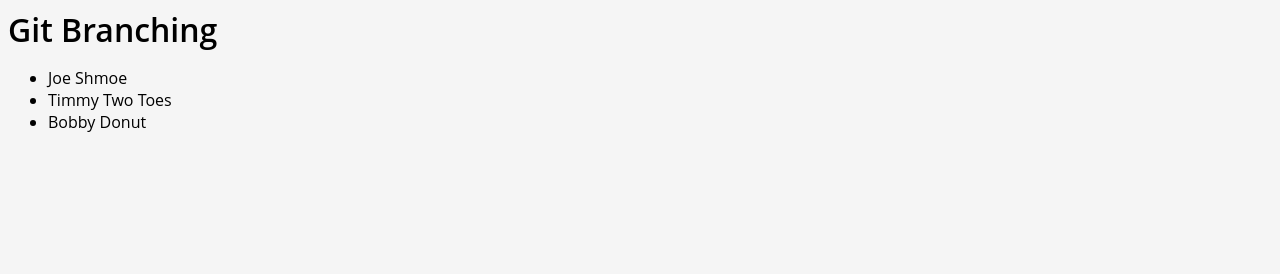
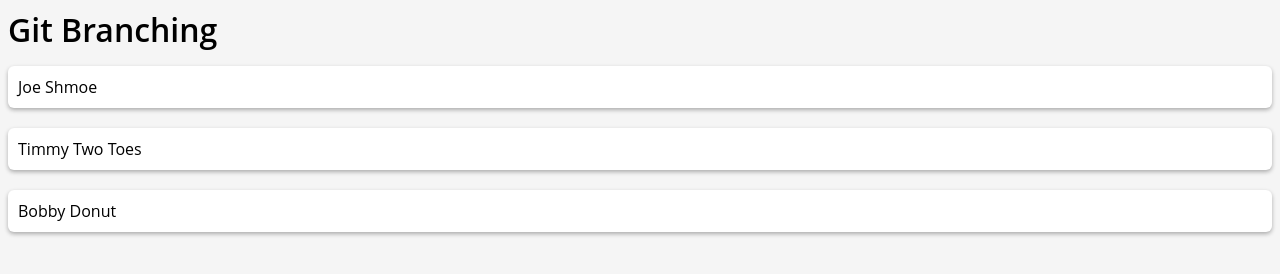
Before and after one commit to myronschippers/isurus-git-branching, a website: page public/index.html in a window 1280 px wide. Drawn offline with Linux system fonts and the light colour scheme.

Commit message:
making employees look GOOD

```diff
--- a/public/index.html
+++ b/public/index.html
@@ -14,7 +14,7 @@
 <body>
     <h1>Git Branching</h1>
 
-    <ul>
+    <ul class="employeeList">
         <li>Joe Shmoe</li>
         <li>Timmy Two Toes</li>
         <li>Bobby Donut</li>
--- a/public/styles/style.css
+++ b/public/styles/style.css
@@ -12,3 +12,18 @@
     margin: 0 0 15px;
     font-weight: 600;
 }
+
+.employeeList {
+    list-style: none;
+    margin: 0;
+    padding: 0;
+}
+
+
+.employeeList > * {
+    margin-bottom: 20px;
+    padding: 10px;
+    background: white;
+    border-radius: 6px;
+    box-shadow: 0px 2px 4px rgba(0, 0, 0, 0.3);
+}
```
